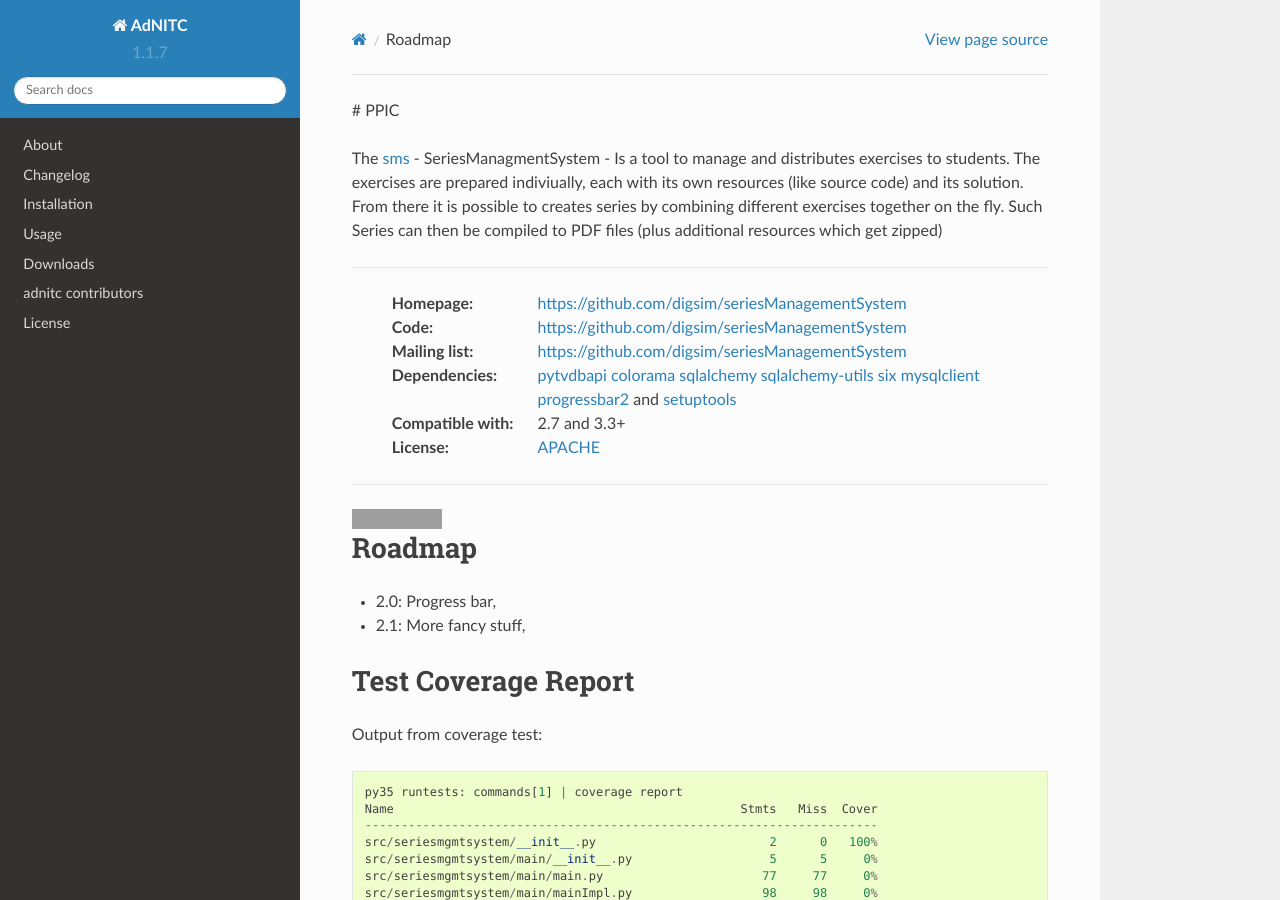
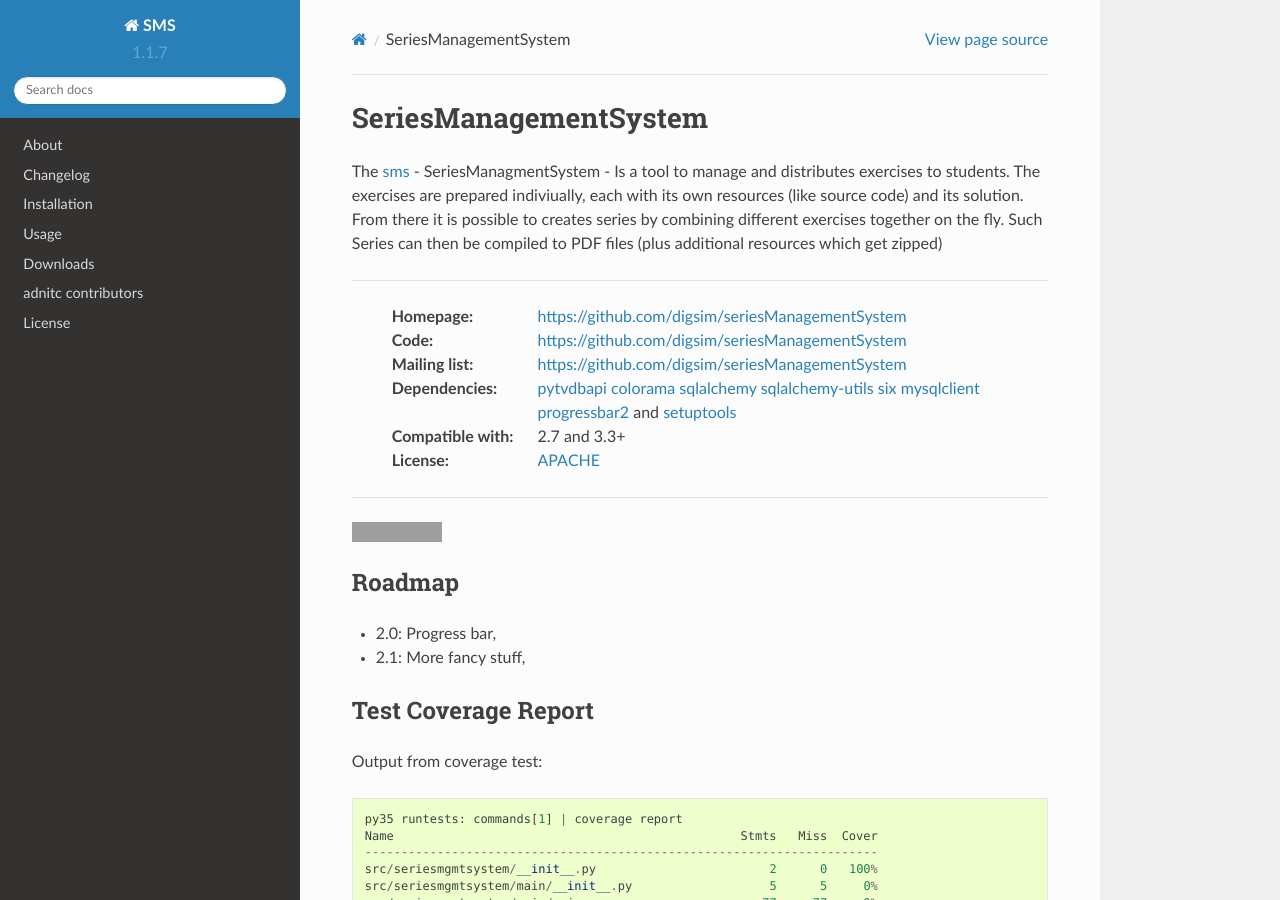
Before and after one commit to digsim/seriesManagementSystem, a Sphinx documentation site: the page built from docs/index.rst, in a window 1280 px wide and 900 px high. Built offline with Sphinx 7.4.7 and the Read the Docs theme 2.0.0, drawn with Linux system fonts in a browser that asks for light colours; grey boxes are pictures that could not be loaded.

Commit message:
Project Title adjustements for documentation

```diff
--- a/README.rst
+++ b/README.rst
@@ -1,4 +1,6 @@
-# PPIC
+==========================================================
+SeriesManagementSystem
+==========================================================
 
 The `sms`_  - SeriesManagmentSystem - Is a tool to manage and distributes exercises to students. The exercises
 are prepared indiviually, each with its own resources (like source code) and its solution. From there it is possible
--- a/docs/conf.py
+++ b/docs/conf.py
@@ -26,7 +26,7 @@ extensions = [
 source_suffix = '.rst'
 master_doc = 'index'
 
-project = u'AdNITC'
+project = u'SMS'
 this_year = datetime.date.today().year
 copyright = u'{}, Andreas Ruppen'.format(this_year)
 if on_rtd:
```
